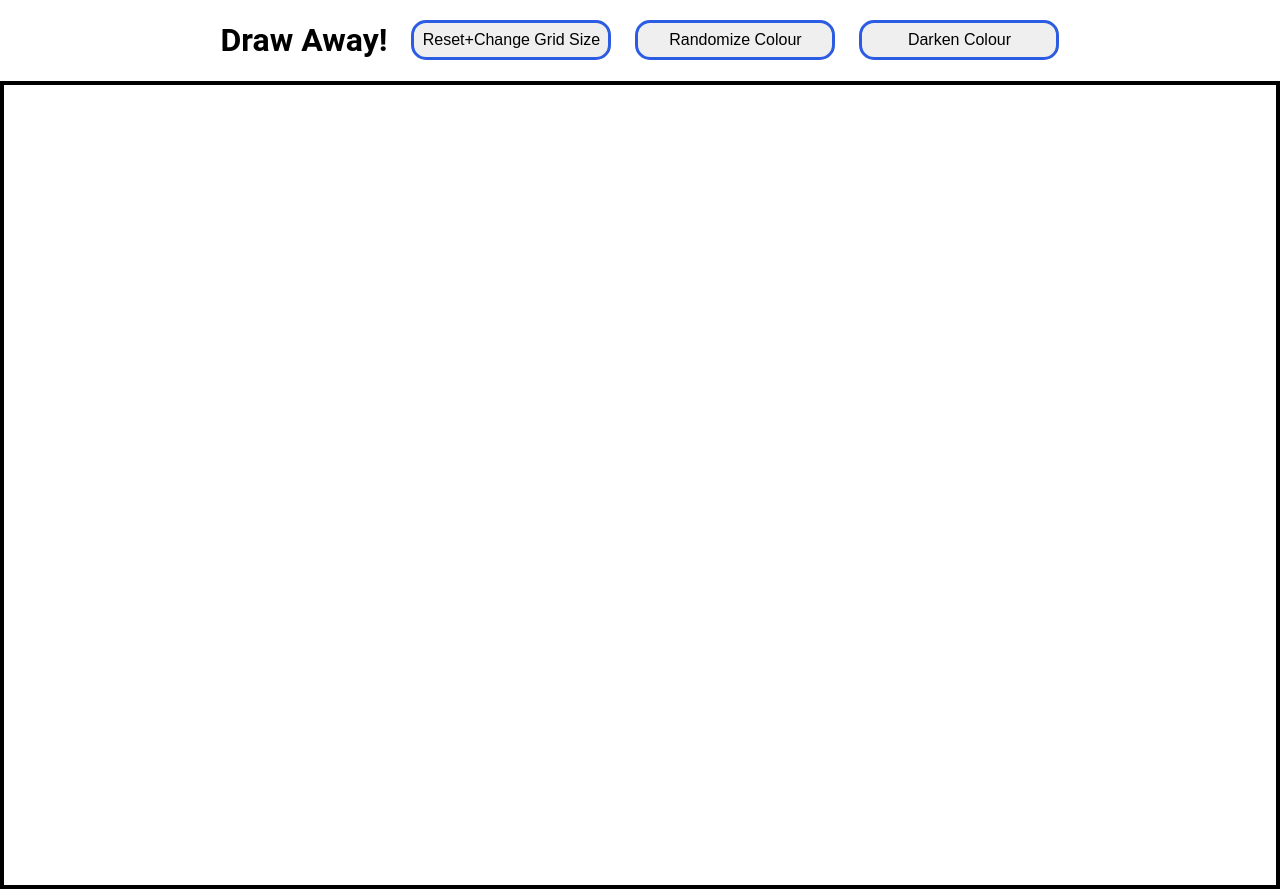
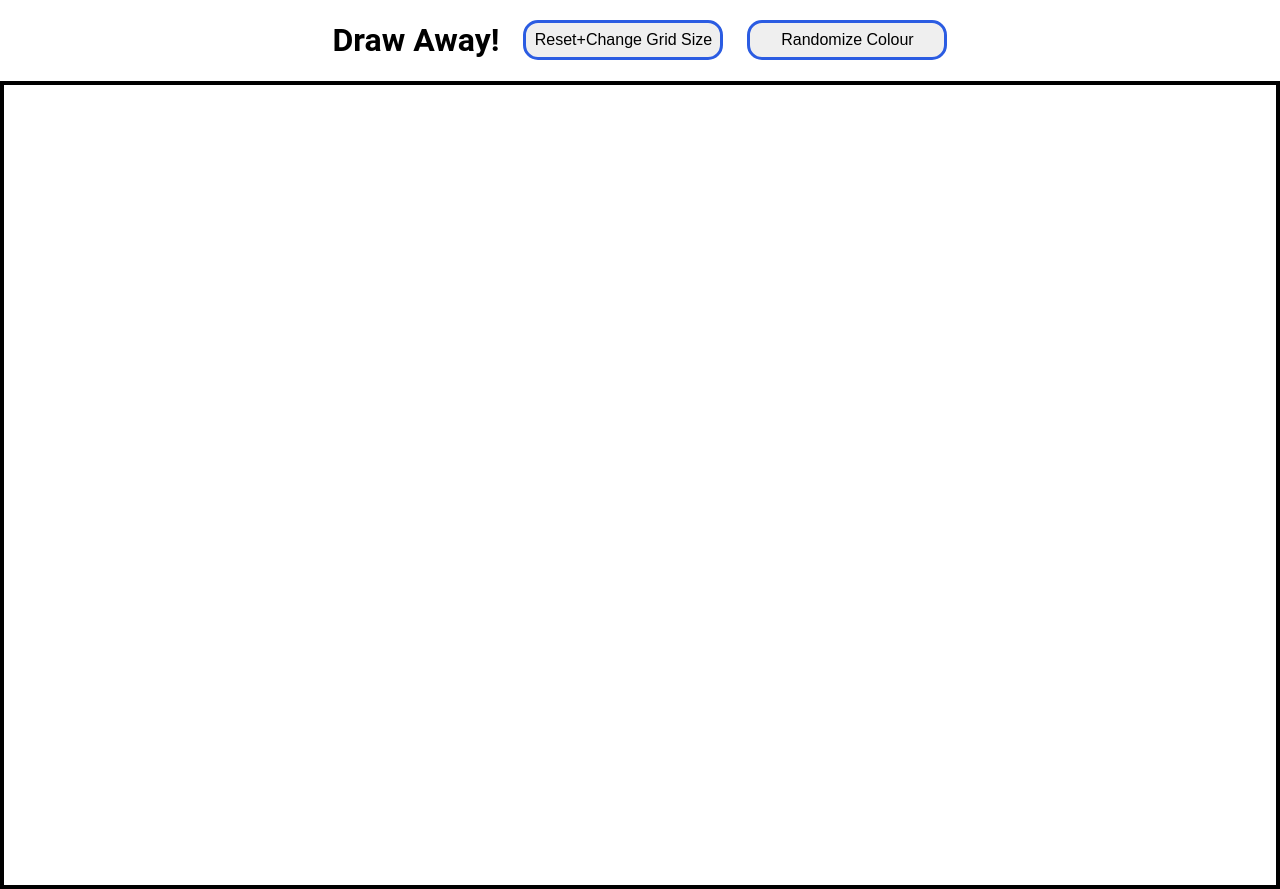
Before and after one commit to PourquoiEstTu/etch-a-sketch, a plain HTML site: page index.html in a window 1280 px wide. Drawn offline with Linux system fonts and the light colour scheme.

Commit message:
Comment out darken button

```diff
--- a/index.html
+++ b/index.html
@@ -11,7 +11,7 @@
         <h1>Draw Away!</h1>
         <button class="grid">Reset+Change Grid Size</button>
         <button class="grid randomize">Randomize Colour</button>
-        <button class="grid darken">Darken Colour</button>
+        <!-- <button class="grid darken">Darken Colour</button> IMPLEMENT LATER-->
     </div>
     <div class="container"></div>
     <script src="./script.js"></script>
```
